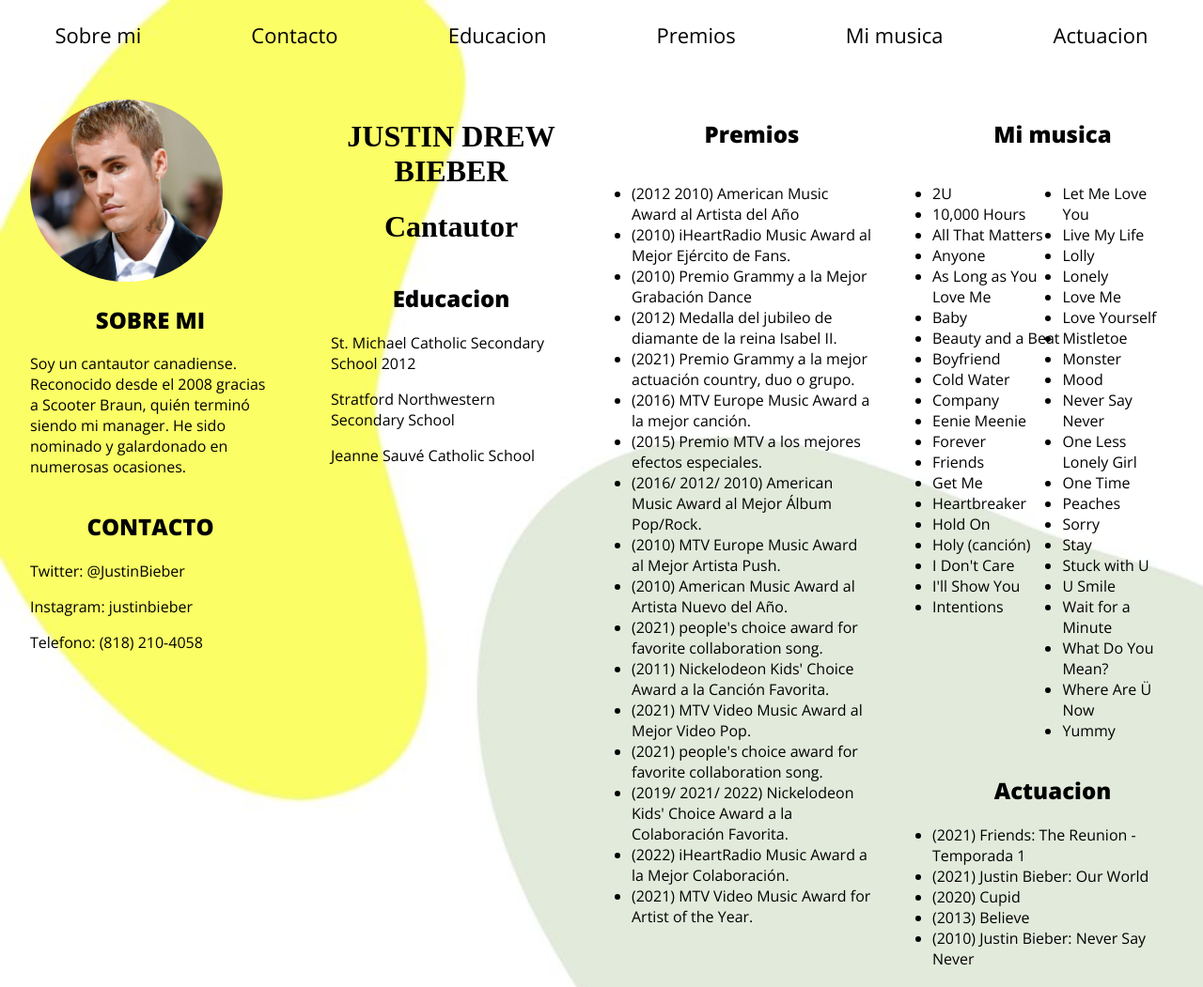
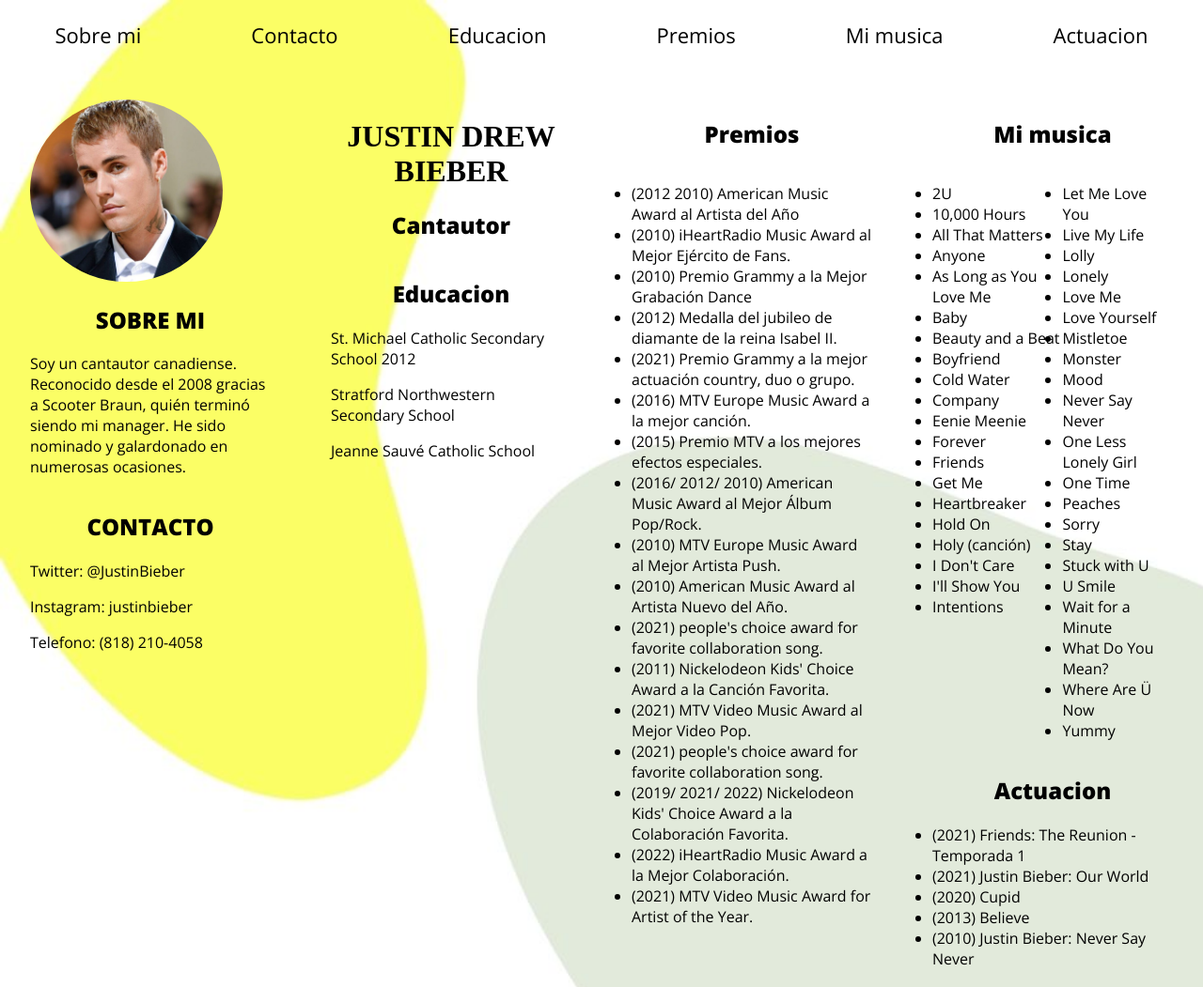
Before and after one commit to guadaguerra/CVJUSTINBIEBER-GUADALUPE, a plain HTML site: page index.html in a window 1280 px wide. Shown: the top 1051 px of the page at 94% size. Drawn offline with Linux system fonts and the light colour scheme; files whose address does not match are found by name.

Commit message:
Add files via upload

```diff
--- a/index.html
+++ b/index.html
@@ -51,7 +51,7 @@
                 <h1>JUSTIN
 					DREW
 					BIEBER</h1>
-                <h1>Cantautor</h1>
+                <h2>Cantautor</h2>
             </div>
             <div>
                 <h2 id="educacion">Educacion</h2>
```
